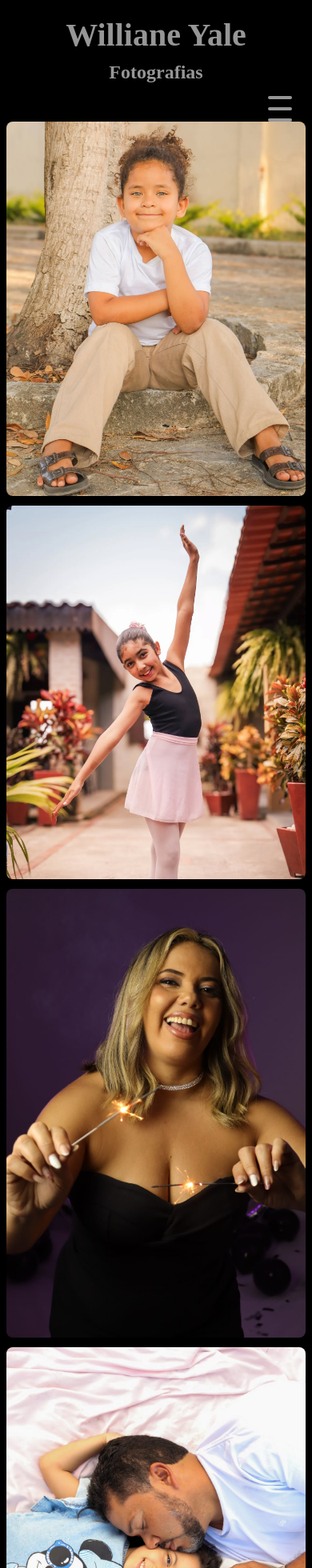
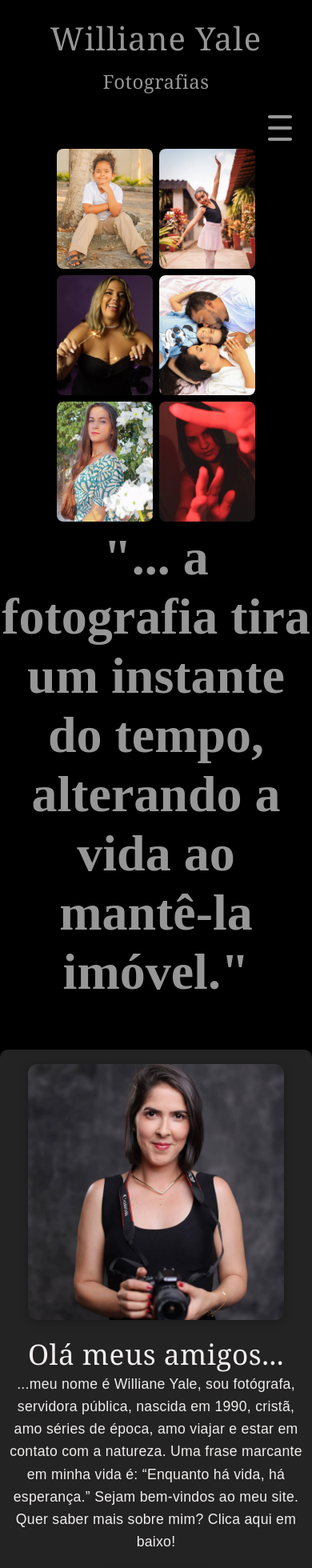
Before and after one commit to diihfreitas/wyfotografias, a React (Vite) app in the folder willianefotos/: page / in a window 390 px wide. Shown: the top 1960 px of the page at 80% size. Built offline with nearby package versions, Linux system fonts and the light colour scheme.

Commit message:
ajustefontes

```diff
--- a/willianefotos/index.html
+++ b/willianefotos/index.html
@@ -1,14 +1,13 @@
 <!doctype html>
-<html lang="en">
+<html lang="pt-BR">
   <head>
     <meta charset="UTF-8" />
-    <link rel="icon" type="" href="" />
+    <link rel="icon" type="image/svg+xml" href="/vite.svg" />
     <meta name="viewport" content="width=device-width, initial-scale=1.0" />
-    <title>Williane Yale Fotografias</title>
+    <title>Williane Yale - Fotografias</title>
   </head>
   <body>
     <div id="root"></div>
-
     <script type="module" src="/src/main.jsx"></script>
   </body>
 </html>
--- a/willianefotos/src/style-page-css/Galery.css
+++ b/willianefotos/src/style-page-css/Galery.css
@@ -48,13 +48,25 @@
 
 @media (max-width: 700px) {
   .galery-grid {
-    grid-template-columns: 1fr;
+    grid-template-columns: 1fr 1fr;
     gap: 12px;
+    max-width: 90vw;
   }
   .container-galery {
     padding: 8px;
+    margin-top: 60px;
   }
   .galery-img {
     border-radius: 8px;
+    max-height: 200px;
   }
 }
+
+@media (max-width: 480px) {
+  .galery-grid {
+    gap: 8px;
+  }
+  .galery-img {
+    max-height: 150px;
+  }
+}
--- a/willianefotos/src/style-page-css/Menu.css
+++ b/willianefotos/src/style-page-css/Menu.css
@@ -49,7 +49,7 @@
     align-items: center;
     background: #232323;
     position: absolute;
-    top: 60px;
+    top: 80px;
     left: 0;
     width: 100vw;
     padding: 24px 0;
@@ -66,10 +66,16 @@
     opacity: 1;
     transform: translateY(0);
   }
+  .menu-link {
+    font-family: 'Arial', sans-serif;
+    font-size: 1.2rem;
+    font-weight: 400;
+    letter-spacing: 0.5px;
+  }
   .hamburger {
     display: flex;
     position: absolute;
-    top: 10px;
+    top: 20px;
     right: 18px;
   }
   .hamburger.open span:nth-child(1) {
--- a/willianefotos/src/style-page-css/Minibio.css
+++ b/willianefotos/src/style-page-css/Minibio.css
@@ -87,13 +87,22 @@
   .hello {
     font-size: 2.2rem;
     text-align: center;
+    font-family: 'Georgia', serif;
+    font-weight: 300;
+    letter-spacing: 0.5px;
   }
   .minibio-text {
     font-size: 1.1rem;
     text-align: center;
+    font-family: 'Arial', sans-serif;
+    font-weight: 300;
+    line-height: 1.6;
+    letter-spacing: 0.3px;
   }
   .minibio-btn {
     font-size: 1.1rem;
     padding: 8px 18px;
+    font-family: 'Arial', sans-serif;
+    font-weight: 400;
   }
 }
--- a/willianefotos/src/style-page-css/Title.css
+++ b/willianefotos/src/style-page-css/Title.css
@@ -22,8 +22,14 @@
 @media (max-width: 700px) {
   .title {
     font-size: 2.5rem;
+    font-family: 'Georgia', serif;
+    font-weight: 300;
+    letter-spacing: 1px;
   }
   .subtitle {
     font-size: 1.5rem;
+    font-family: 'Georgia', serif;
+    font-weight: 300;
+    letter-spacing: 0.5px;
   }
 }
```
